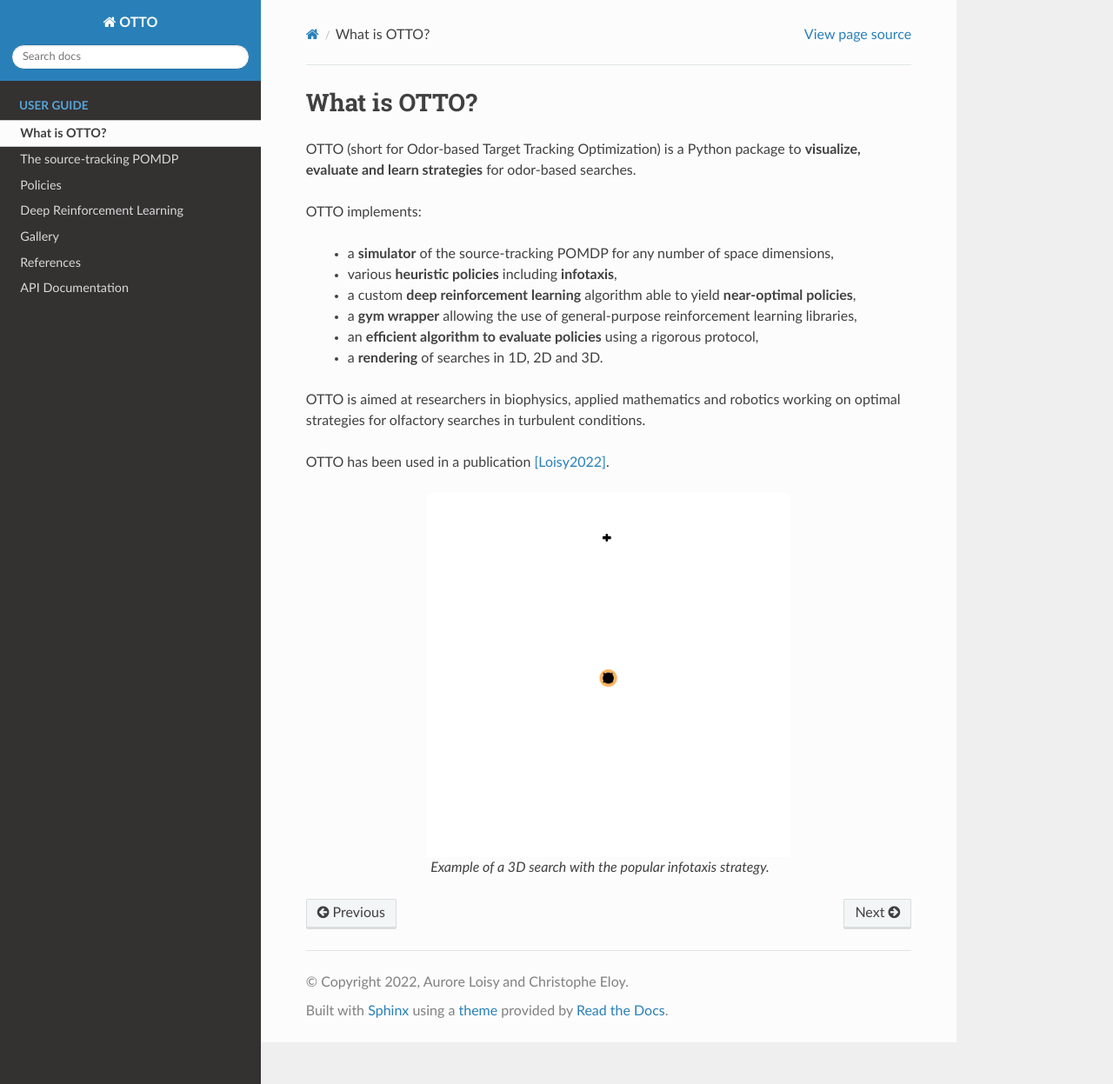
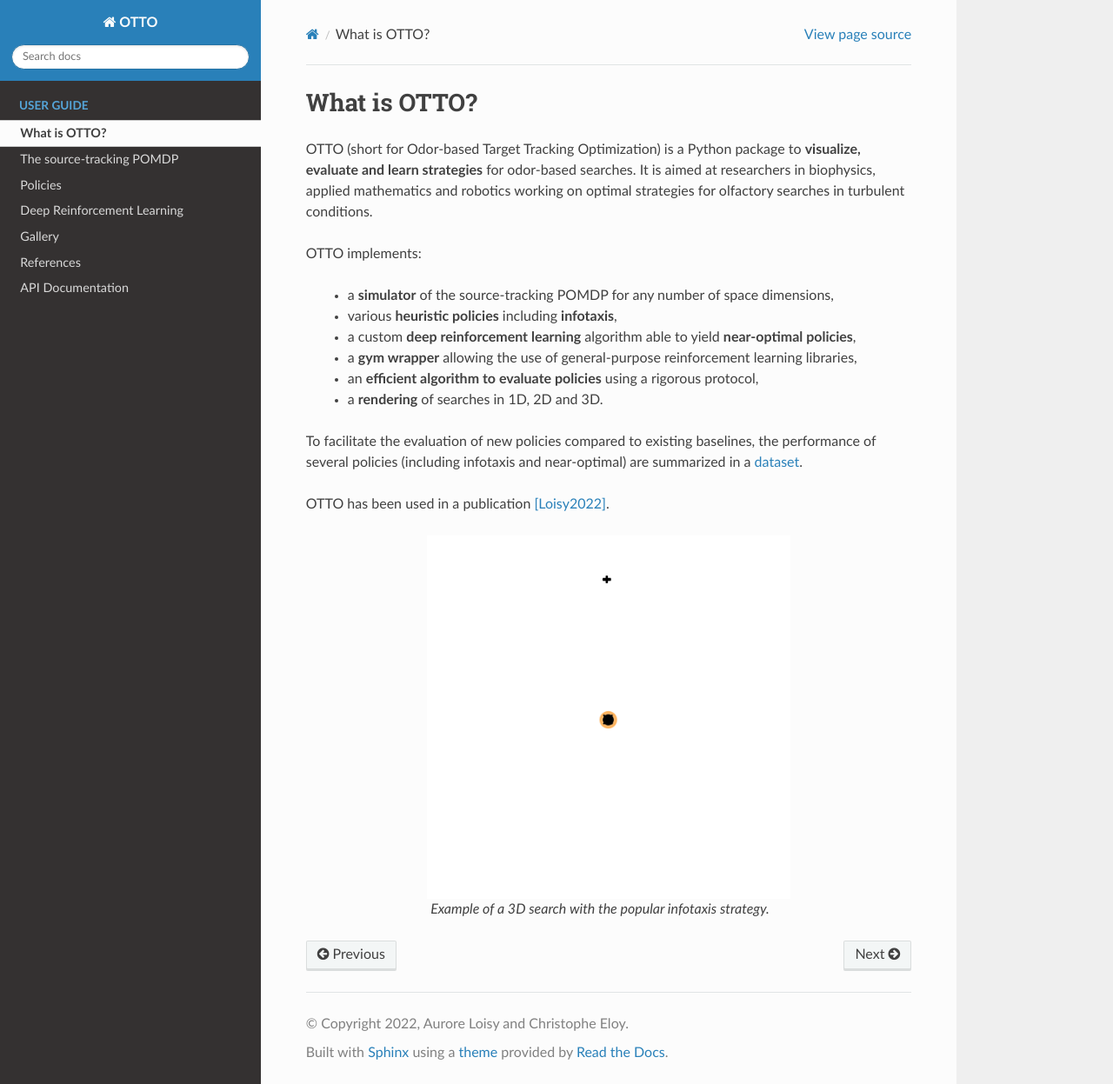
Before and after one commit to C0PEP0D/otto, a Sphinx documentation site: the page built from docs/what.rst, in a window 1280 px wide and 1247 px high. Shown: the whole window at 87% size. Built offline with Sphinx 7.4.7 and the Read the Docs theme 2.0.0, drawn with Linux system fonts in a browser that asks for light colours.

Commit message:
added dataset

```diff
--- a/docs/pomdp_model.rst
+++ b/docs/pomdp_model.rst
@@ -2,6 +2,9 @@
 
 Observation model
 =================
+
+The observation model is based on a physical modeling of dispersion and detection in a turbulent medium proposed in
+[Vergassola2007]_ and generalized to an arbitrary number of dimensions in [Loisy2022]_.
 
 Observations ("hits") are drawn randomly according to a Poisson distribution
 
--- a/docs/what.rst
+++ b/docs/what.rst
@@ -2,7 +2,7 @@
 =============
 
 OTTO (short for Odor-based Target Tracking Optimization) is a Python package to
-**visualize, evaluate and learn strategies** for odor-based searches.
+**visualize, evaluate and learn strategies** for odor-based searches. It is aimed at researchers in biophysics, applied mathematics and robotics working on optimal strategies for olfactory searches in turbulent conditions.
 
 OTTO implements:
 
@@ -13,7 +13,7 @@
   - an **efficient algorithm to evaluate policies** using a rigorous protocol,
   - a **rendering** of searches in 1D, 2D and 3D.
 
-OTTO is aimed at researchers in biophysics, applied mathematics and robotics working on optimal strategies for olfactory searches in turbulent conditions.
+To facilitate the evaluation of new policies compared to existing baselines, the performance of several policies (including infotaxis and near-optimal) are summarized in a `dataset <https://doi.org/10.5281/zenodo.6125391>`_.
 
 OTTO has been used in a publication [Loisy2022]_.
 
```
Also changed, not shown: other parts of docs/pomdp_model.rst (+0 -3 lines), README.md (+1 -0 lines), paper/paper.md (+2 -3 lines), 1 other file.
